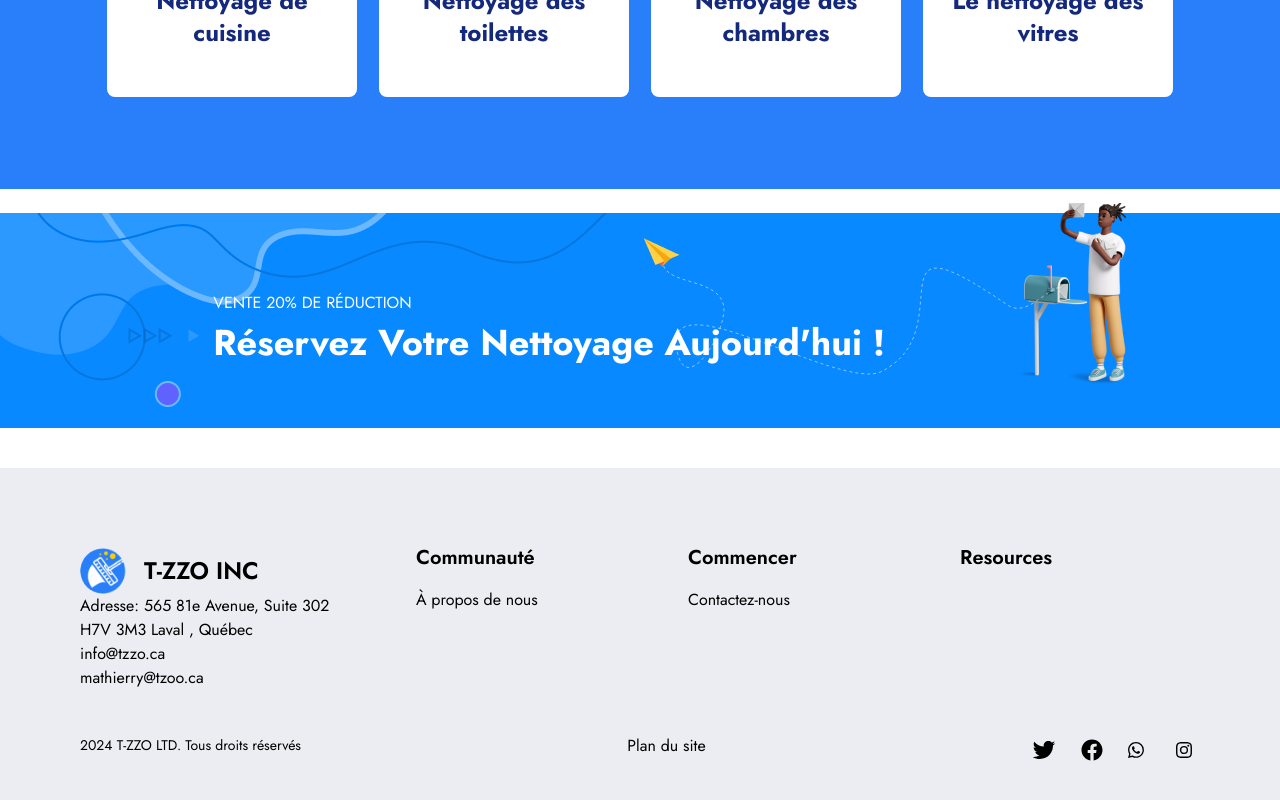
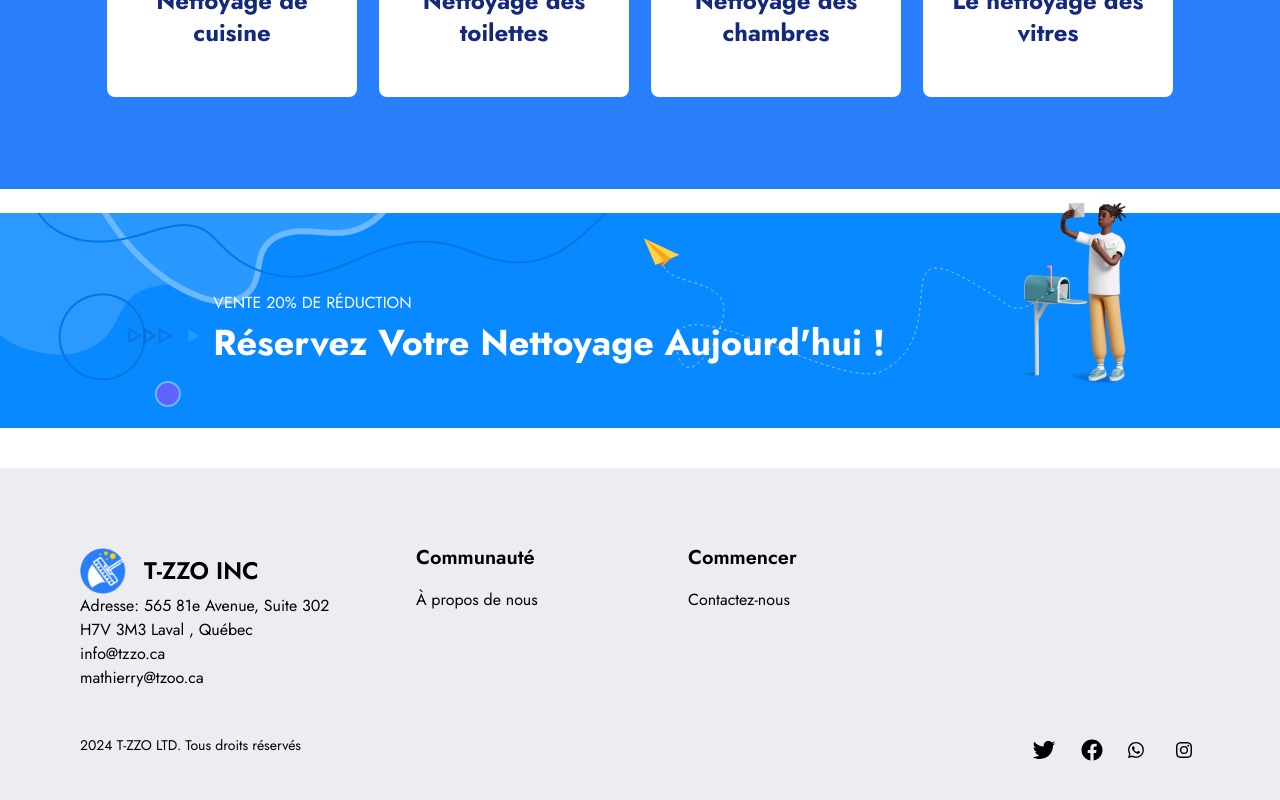
Before and after one commit to mugishap/clenix, a React (Vite) app: page / in a window 1280 px wide. Shown: the part 2332-3132 px from the top of the page. Built offline with nearby package versions, Linux system fonts and the light colour scheme.

Commit message:
[fix]: Remove some components

```diff
--- a/src/components/footer/Footer.tsx
+++ b/src/components/footer/Footer.tsx
@@ -131,10 +131,10 @@ const Footer: React.FC = () => {
         //     name: "Accord d'adhésion",
         //     path: "#"
         // },
-        {
-            name: "Plan du site",
-            path: "#"
-        },
+        // {
+        //     name: "Plan du site",
+        //     path: "#"
+        // },
     ];
     return (
         <Slide direction="up" cascade triggerOnce style={{ width: "100%" }}>
@@ -191,7 +191,7 @@ const Footer: React.FC = () => {
                             </div>
                             <div className=" xl:w-72 flex justify-start items-start flex-col space-y-6">
                                 <h2 className="text-base xl:text-xl font-bold xl:font-semibold leading-4 xl:leading-5 text-black">
-                                    Resources
+                                    {/* Resources */}
                                 </h2>
                                 {resources.map((text: ILink, index: number) => {
                                     return (
```
